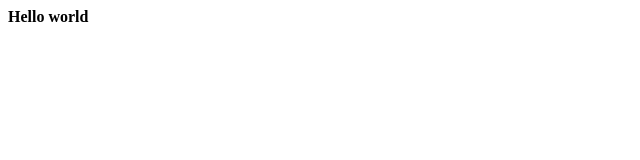
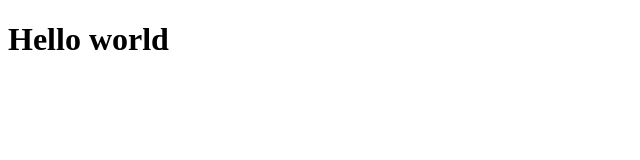
Before and after one commit to MrAiRWAY/react-academy, a plain HTML site: page index.html in a window 1280 px wide. Shown: the whole page, without its empty margins (0-640 px from the left). Drawn offline with Linux system fonts and the light colour scheme.

Commit message:
Chenged body text to heading

```diff
--- a/index.html
+++ b/index.html
@@ -7,6 +7,6 @@
     <title>CDG Practice</title>
 </head>
 <body>
-    <b>Hello world</b>
+    <h1>Hello world</h1>
 </body>
 </html>
```
